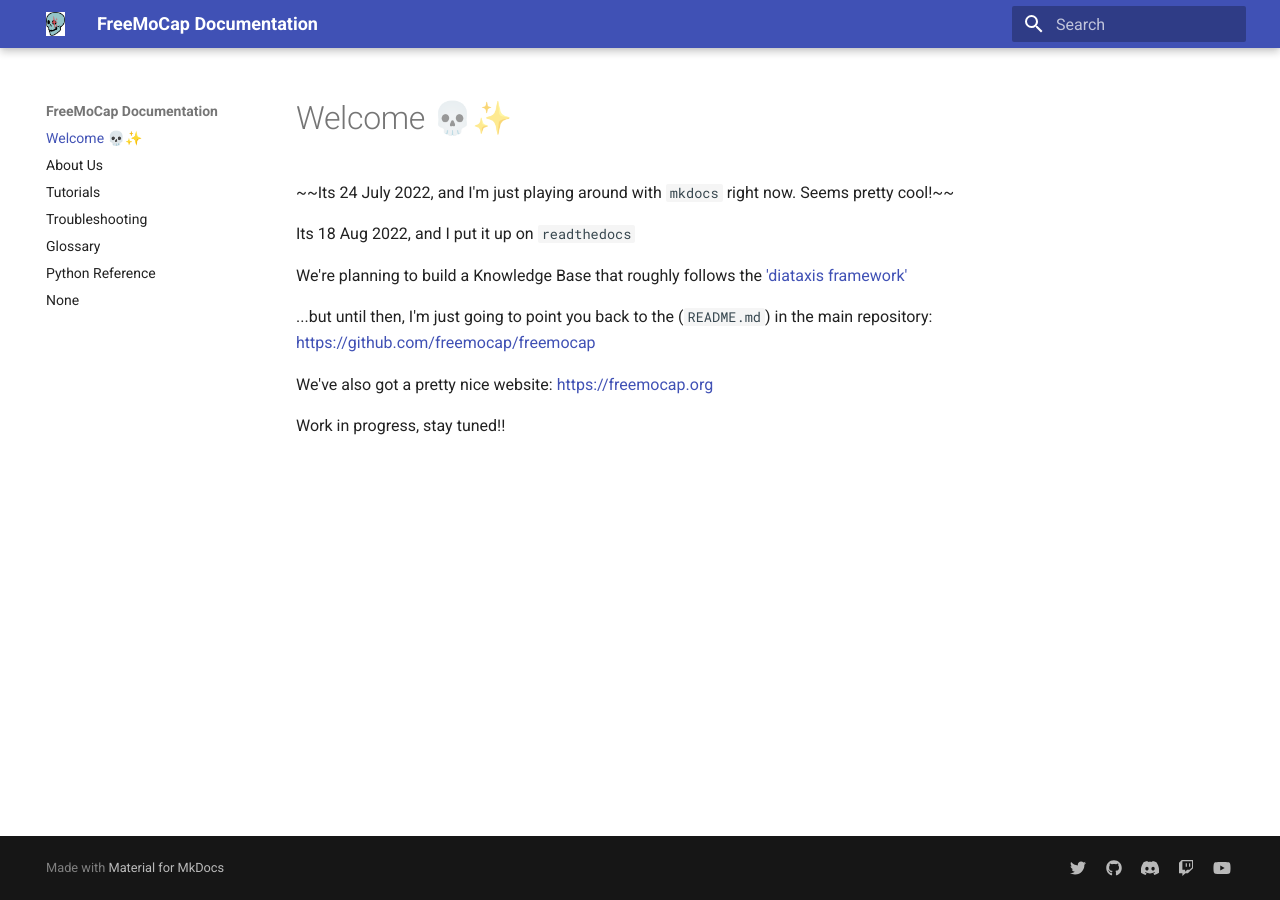
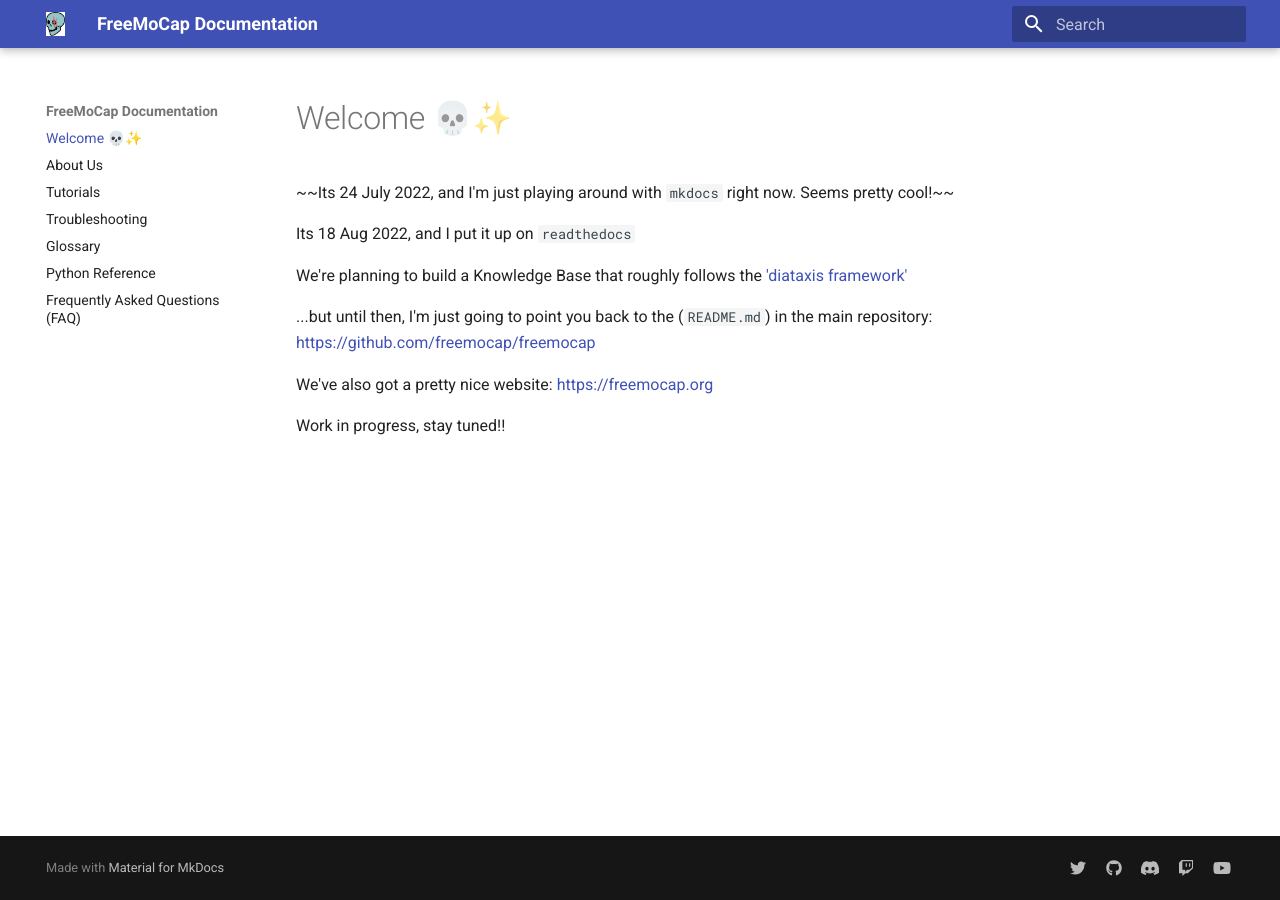
Before and after one commit to freemocap/documentation, an MkDocs documentation site: the page built from docs/index.md, in a window 1280 px wide. Built offline with MkDocs 1.6.1 and Material for MkDocs 9.7.7, drawn with Linux system fonts in a browser that asks for light colours.

Commit message:
fix faq link

```diff
--- a/mkdocs.yml
+++ b/mkdocs.yml
@@ -32,4 +32,4 @@ nav:
   - 'troubleshooting.md'
   - 'glossary.md'
   - 'python_reference.md'
-  - 'Frequently Asked Questions (FAQ).md'
+  - 'frequently_asked_questions_faq.md'
```
